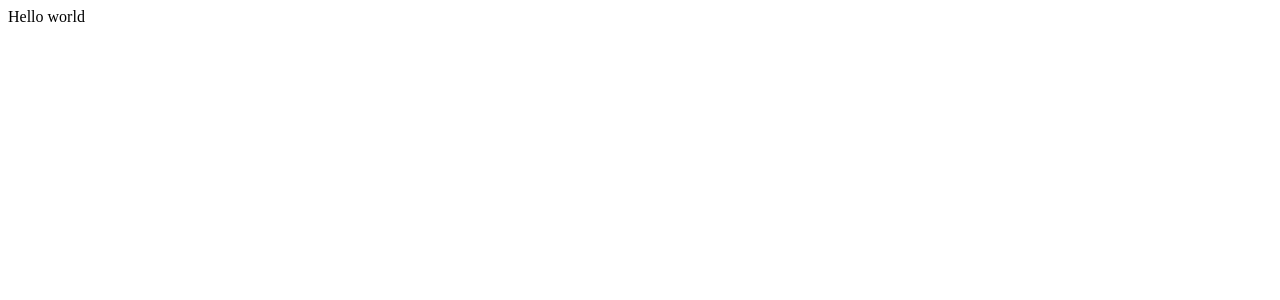
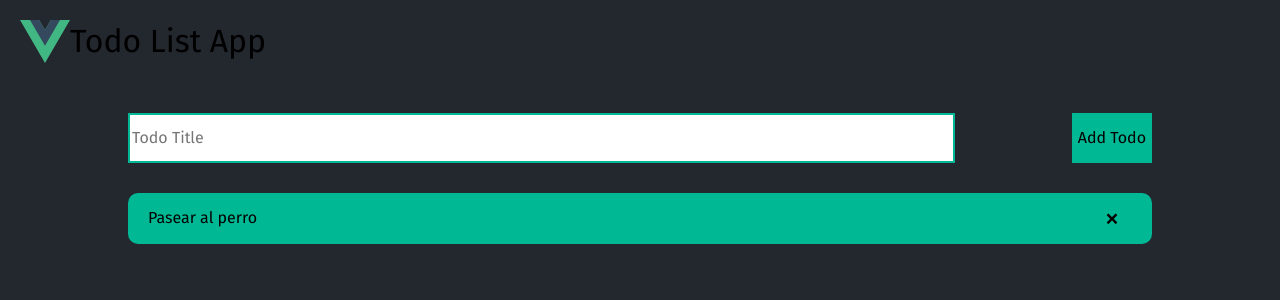
Before and after one commit to NEBULA1978/VUE-ANTONIO, a Vue app in the folder vue-project/: page / in a window 1280 px wide. Shown: the top 300 px of the page. Built offline with nearby package versions, Linux system fonts and the light colour scheme.

Commit message:
Maquetado html y main.css

```diff
--- a/vue-project/src/App.vue
+++ b/vue-project/src/App.vue
@@ -1,13 +1,83 @@
 <template>
-<div>
-  Hello world
-</div>
+  <nav class="navbar">
+    <img src="./assets/logo.svg" width="50" />
+    <div class="brand">Todo List App</div>
+  </nav>
+
+  <main class="container">
+    <section>
+      <form class="add-todo-form">
+        <input type="text" placeholder="Todo Title" />
+  <div>
+    <button style="background: var(--accent-color); color: black;">Add Todo</button>
+  </div>
+
+
+      </form>
+    </section>
+
+    <section>
+      <div class="todo">
+        <p>Pasear al perro</p>
+        <div>
+          <button class="remove-todo-btn">&times;</button>
+        </div>
+      </div>
+    </section>
+  </main>
 </template>
 
-<script setup>
+<script>
 
 </script>
 
 <style scoped>
+.navbar {
+  display: flex;
+  align-items: center;
+  background: var(--navbar-color);
+  padding: 20px;
+  margin-bottom: 30px;
+}
 
+.brand {
+  font-size: 2rem;
+}
+
+.add-todo-form {
+  display: flex;
+  justify-content: space-between;
+}
+
+.add-todo-form input {
+  width: 80%;
+  border: solid 2px var(--accent-color);
+}
+
+.add-todo-form button {
+  background: var(--accent-color);
+  color: var(--text-color);
+  border: none;
+  height: 50px;
+}
+
+.todo {
+  display: flex;
+  justify-content: space-between;
+  align-items: center;
+  background: var(--accent-color);
+  margin-top: 30px;
+  padding: 0 20px 0 20px;
+  border-radius: 10px;
+}
+
+.remove-todo-btn {
+  border-radius: 50%;
+  border: none;
+  height: 40px;
+  width: 40px;
+  font-size: 30px;
+  color: var(--text-color);
+  background: var(--danger-color);
+}
 </style>
--- a/vue-project/src/assets/main.css
+++ b/vue-project/src/assets/main.css
@@ -1,7 +1,21 @@
+@import url('https://fonts.googleapis.com/css2?family=Fira+Sans:wght@400;600;700&display=swap');
+
+@import "./normalize.css";
+
+
 :root {
   --background-color: #23272E;
-  --text-color: #FFF;
-  --navbar-color: #15181C;
-  --accent-color: #41B883;
-  --danger-color: #E06C75;
+  --text-color: #000; /* Color negro para el texto */
+  --accent-color: #00b894; /* Un verde más suave */
 }
+
+
+html {
+  background-color: var(--background-color);
+  color: var(--text-color);
+  font-family: 'Fira Sans', sans-serif;
+}
+.container {
+  width: 80%;
+  margin: auto;
+}
```
Also changed, not shown: vue-project/src/assets/normalize.css (added).
